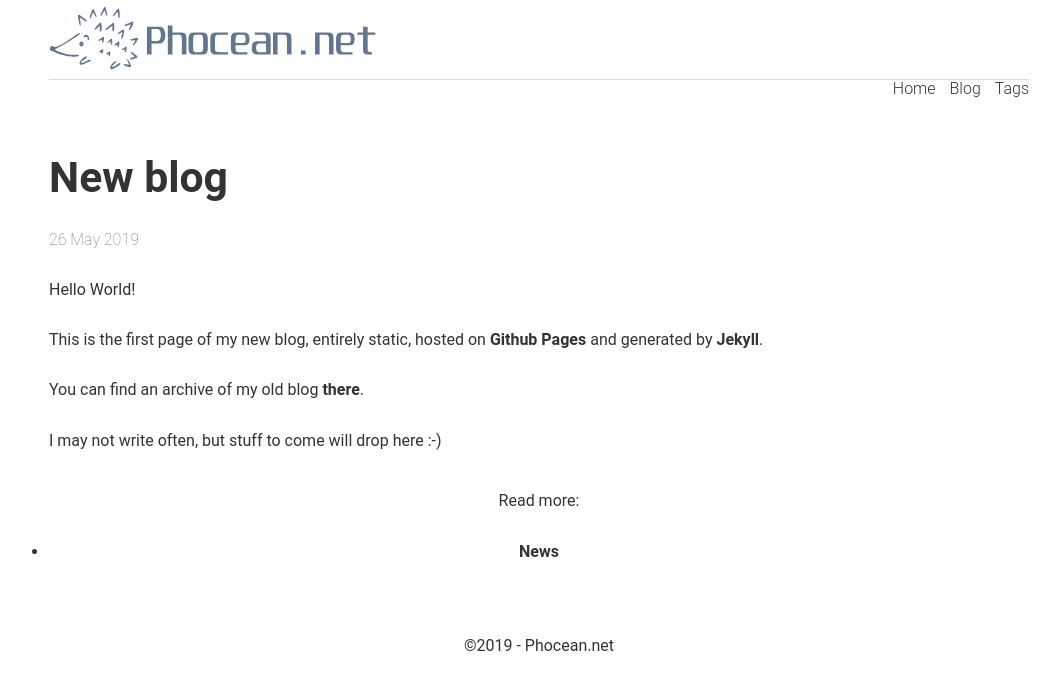
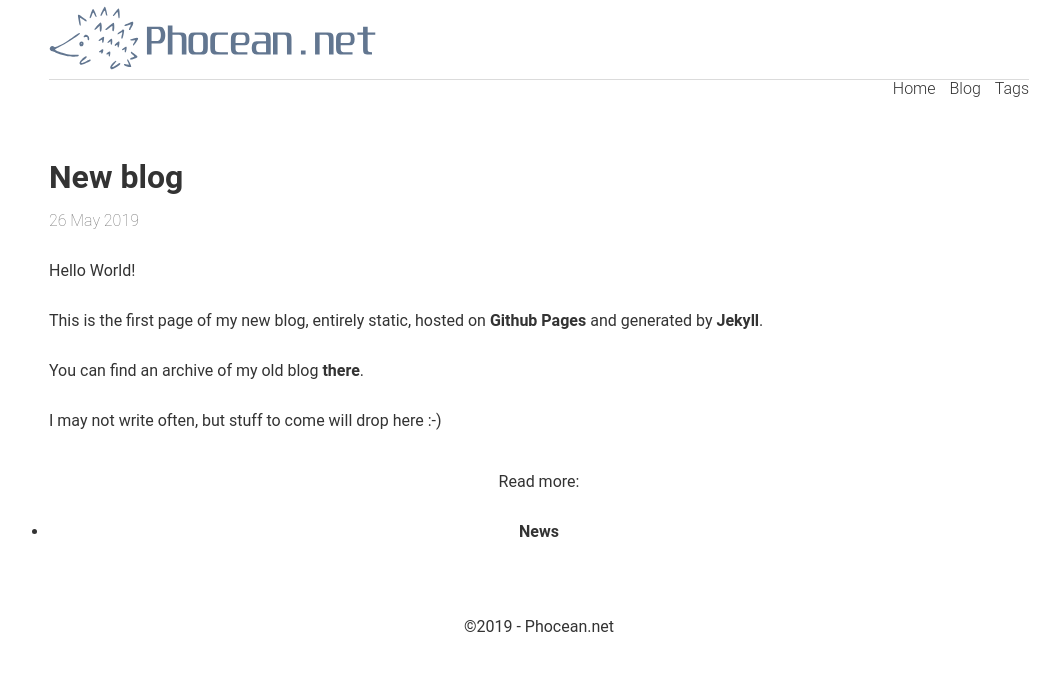
Before and after one commit to phocean/phocean.github.io, a Jekyll site: the page built from _posts/2019-05-26-hello.md, in a window 1280 px wide. Shown: the top 690 px of the page, without its empty margins (101-1161 px from the left). Built offline with Jekyll 4.4.1, drawn with Linux system fonts in a browser that asks for light colours.

Commit message:
Reduce title size

```diff
--- a/_layouts/post.html
+++ b/_layouts/post.html
@@ -2,7 +2,7 @@
 layout: default
 ---
 <article id="post-page">
-	<h1>{%if page.header %}{{ page.header }}{% else %}{{ page.title }}{% endif %}</h1>
+	<h2>{%if page.header %}{{ page.header }}{% else %}{{ page.title }}{% endif %}</h2>
 	<time datetime="{{ page.date | date_to_xmlschema }}" class="by-line">{{ page.date | date_to_string }}</time>
 	<div class="content">
 
```
